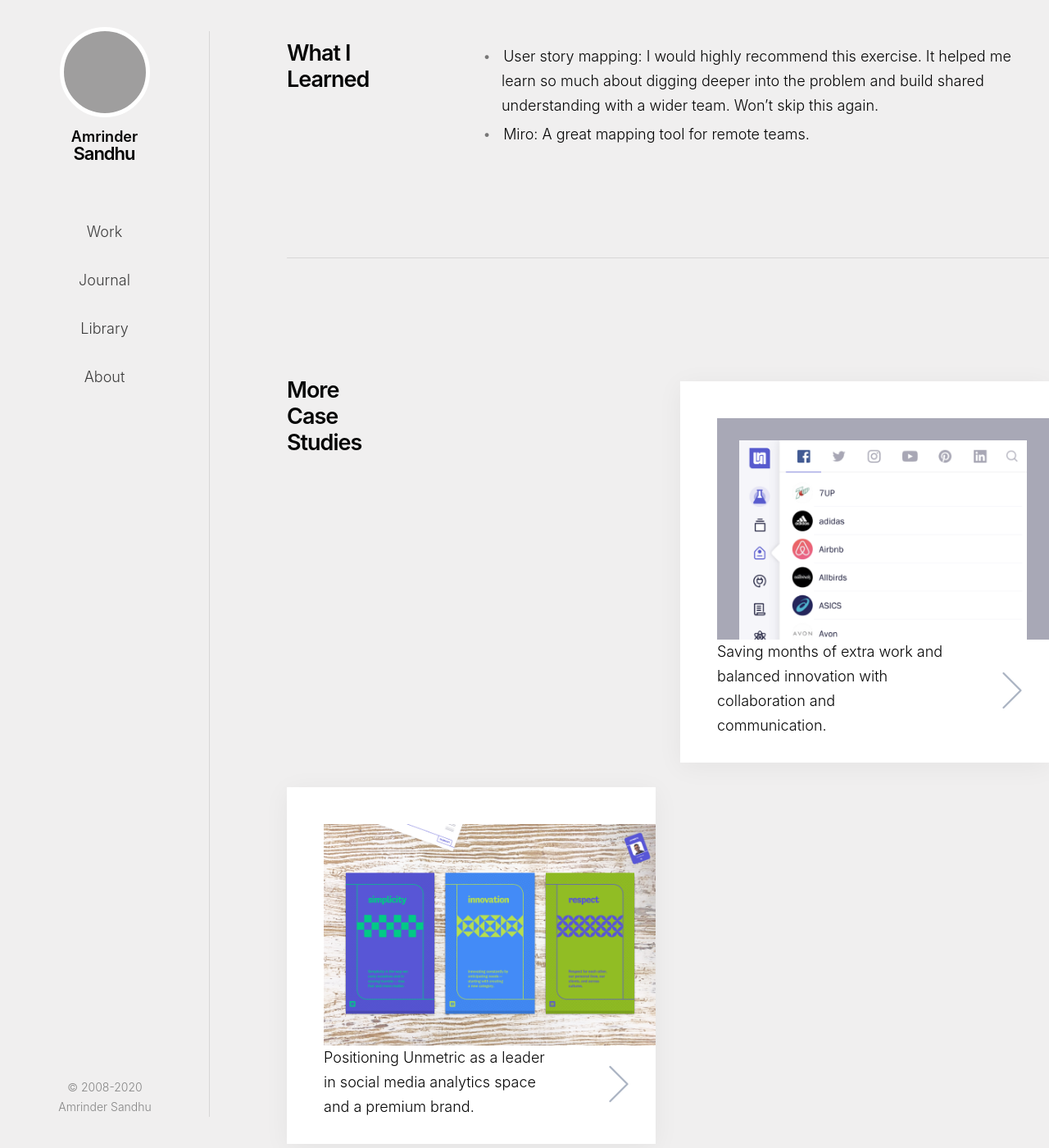
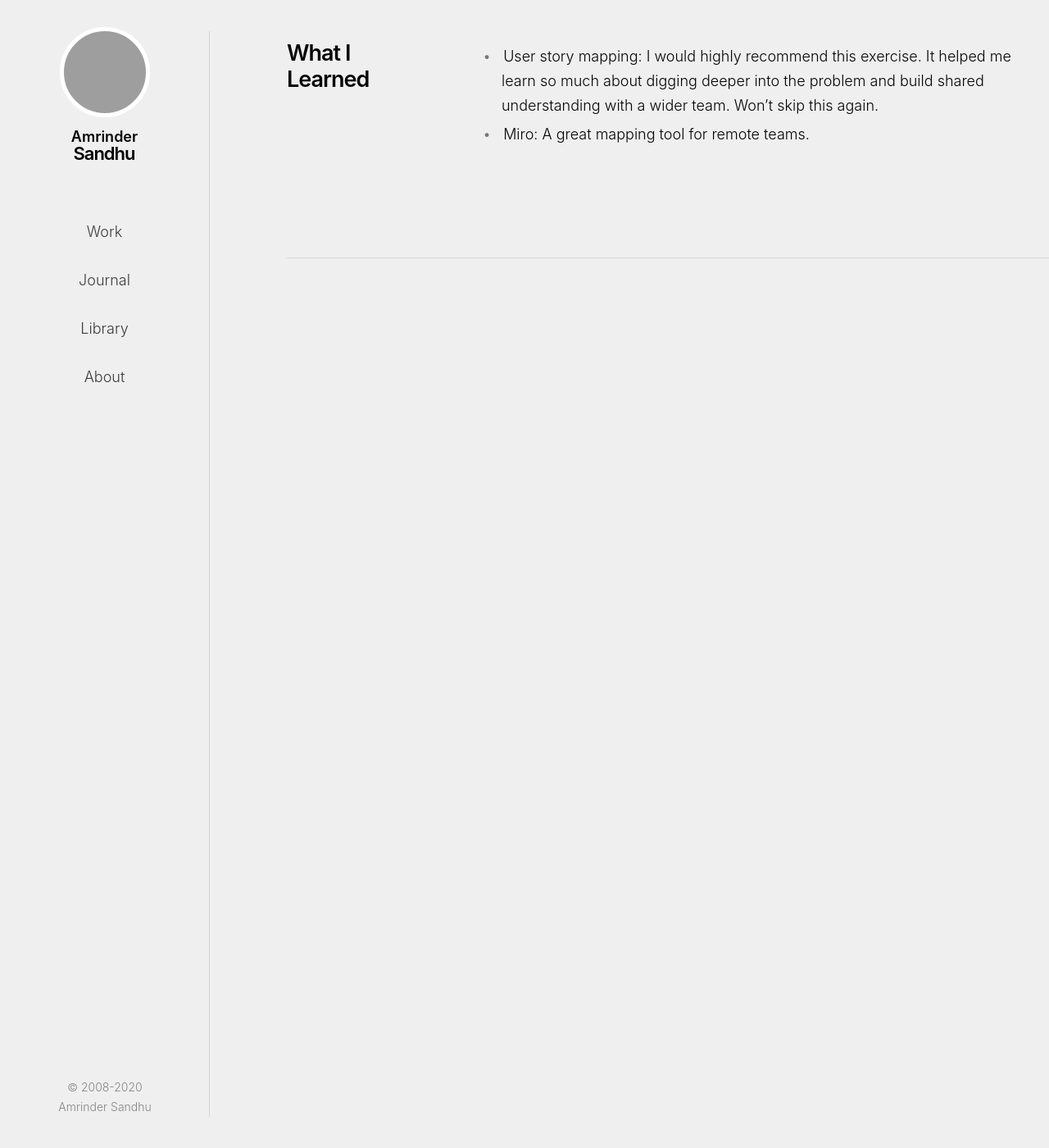
Before and after one commit to harjotgrewal/amrindersandhu, a Jekyll site: the page built from proj-integration.html, in a window 1280 px wide and 1400 px high, scrolled down 6400 px. Shown: the whole window at 82% size. Built offline with Jekyll 4.4.1, drawn with Linux system fonts in a browser that asks for light colours; after the commit the page ends 6865 px from its top, so only the background shows below that; grey boxes are pictures that could not be loaded.

Commit message:
[U][HTML] Hide case studies on project pages

```diff
--- a/proj-integration.html
+++ b/proj-integration.html
@@ -162,7 +162,7 @@ page-description: Redesigning the most used UI component using the most sophisti
 
 
     <!-- MORE -->
-    <section>
+    <!-- <section>
         <h2>More Case Studies</h2>
 
 
@@ -200,7 +200,7 @@ page-description: Redesigning the most used UI component using the most sophisti
                 </div>
             </a>
         </div>
-    </section>
+    </section> -->
 </main>
 
 
--- a/proj-website.html
+++ b/proj-website.html
@@ -186,7 +186,7 @@ page-description: Redesigning the most used UI component using the most sophisti
 
 
     <!-- MORE -->
-    <section>
+    <!-- <section>
         <h2>More Case Studies</h2>
 
 
@@ -224,7 +224,7 @@ page-description: Redesigning the most used UI component using the most sophisti
                 </div>
             </a>
         </div>
-    </section>
+    </section> -->
 </main>
 
 
```
Also changed, not shown: 2 other files.
